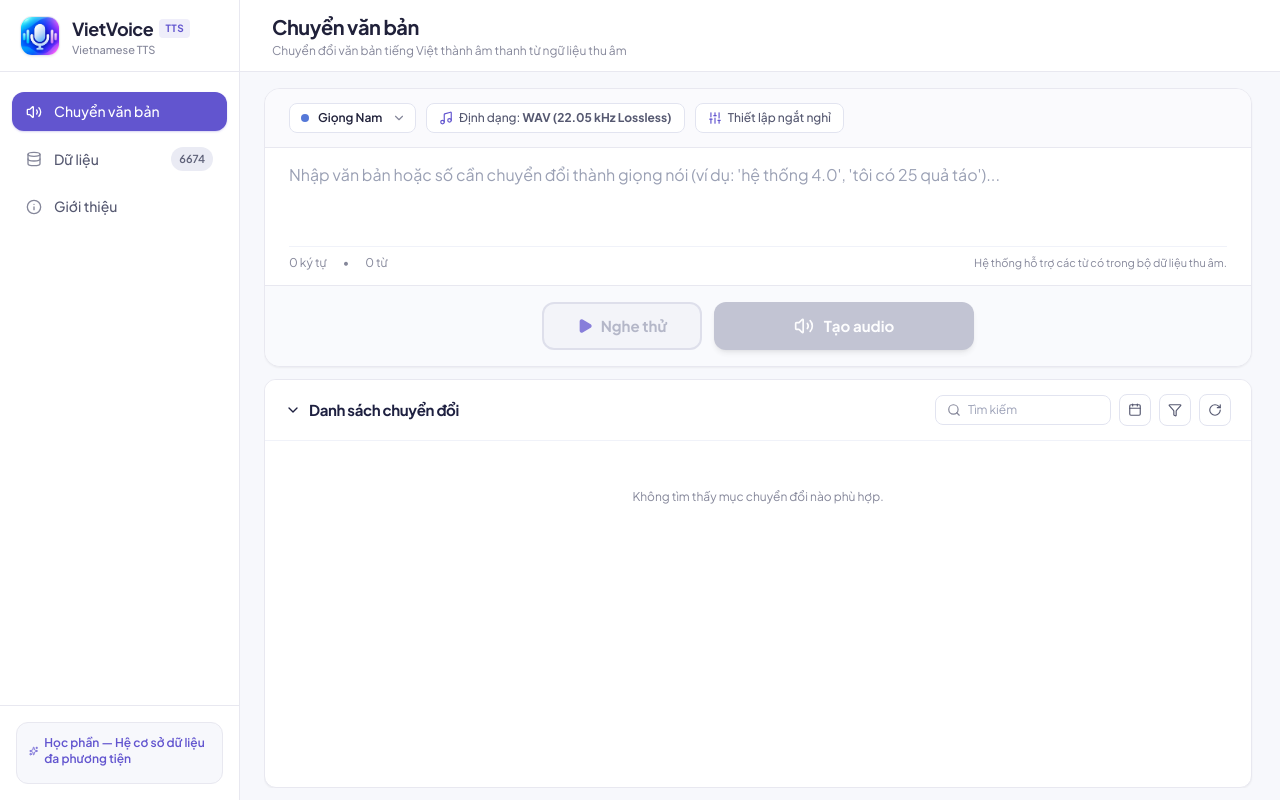
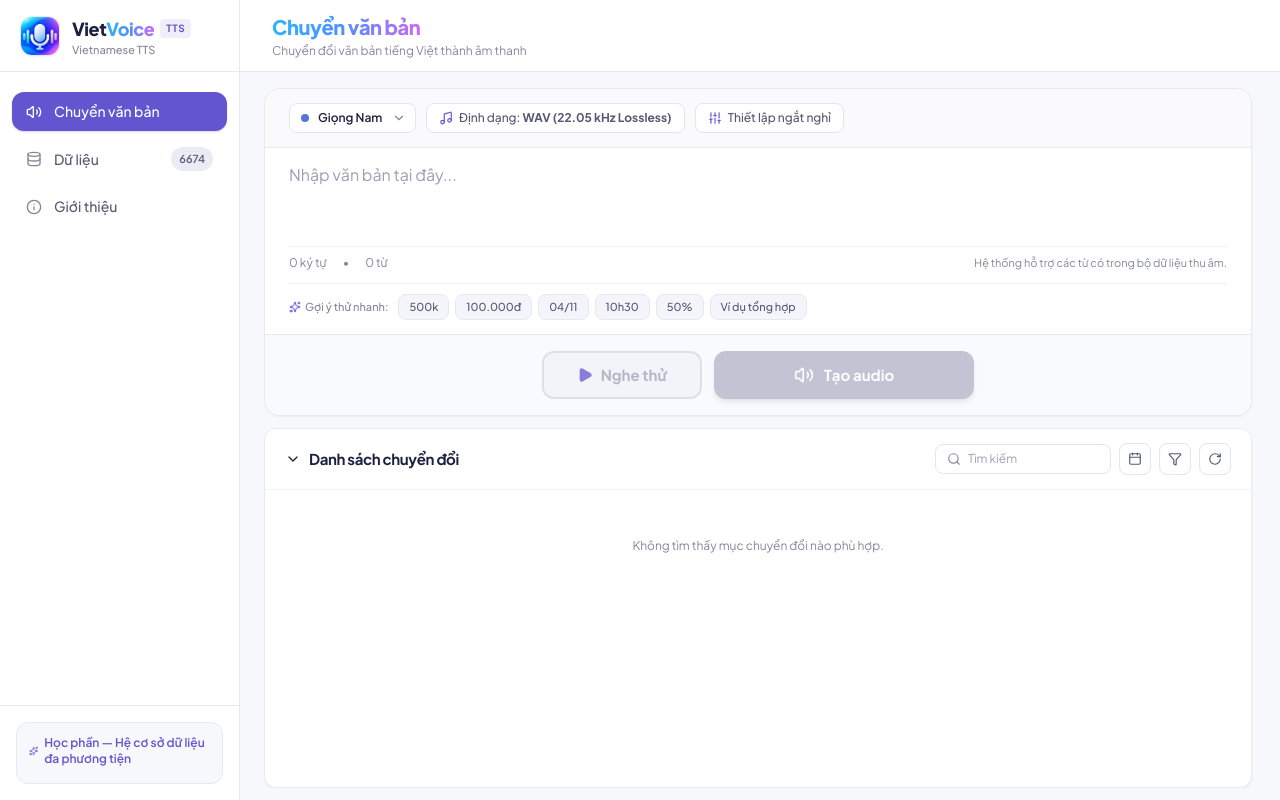
Before and after one commit to NhuYtech/VietVoice, a React (Vite) app: page / in a window 1280 px wide. Built offline with nearby package versions, Linux system fonts and the light colour scheme; a web font is replaced by a local one.

Commit message:
feat: Nang cap mau chu header gradient, rut gon trang thai ket noi va ho tro doc so toan dien

```diff
--- a/src/components/Header.tsx
+++ b/src/components/Header.tsx
@@ -11,12 +11,12 @@ export const Header: React.FC<HeaderProps> = ({ currentTab }) => {
       case 'tts':
         return {
           title: 'Chuyển văn bản',
-          subtitle: 'Chuyển đổi văn bản tiếng Việt thành âm thanh từ ngữ liệu thu âm',
+          subtitle: 'Chuyển đổi văn bản tiếng Việt thành âm thanh',
         };
       case 'corpus':
         return {
           title: 'Quản lý ngữ liệu',
-          subtitle: 'Bộ dữ liệu từ vựng - âm thanh song song mức từ (Word-level Parallel Corpus)',
+          subtitle: 'Bộ dữ liệu từ vựng - âm thanh song song mức từ',
         };
       case 'about':
         return {
@@ -31,7 +31,7 @@ export const Header: React.FC<HeaderProps> = ({ currentTab }) => {
   return (
     <header className="fixed top-0 left-0 md:left-[240px] right-0 z-30 h-[72px] px-8 bg-white/95 backdrop-blur-xs border-b border-[#E8E8F0] flex items-center justify-between select-none shadow-2xs">
       <div>
-        <h1 className="text-xl font-bold text-[#20213A] tracking-tight">{title}</h1>
+        <h1 className="text-xl font-extrabold tracking-tight bg-gradient-to-r from-[#2CB4FE] via-[#528FFC] to-[#CB69F7] bg-clip-text text-transparent inline-block">{title}</h1>
         <p className="text-xs text-[#85879A] mt-0.5">{subtitle}</p>
       </div>
 
--- a/src/components/MainEditor.tsx
+++ b/src/components/MainEditor.tsx
@@ -75,9 +75,8 @@ export const MainEditor: React.FC<MainEditorProps> = ({
           {/* Combobox chọn Giọng Nam / Nữ */}
           <div className="relative inline-flex items-center">
             <span
-              className={`absolute left-3 w-2 h-2 rounded-full pointer-events-none z-10 ${
-                selectedVoice === 'Nam' ? 'bg-[#5578D8]' : 'bg-[#B16BC1]'
-              }`}
+              className={`absolute left-3 w-2 h-2 rounded-full pointer-events-none z-10 ${selectedVoice === 'Nam' ? 'bg-[#5578D8]' : 'bg-[#B16BC1]'
+                }`}
             />
             <select
               value={selectedVoice}
@@ -126,7 +125,7 @@ export const MainEditor: React.FC<MainEditorProps> = ({
         <textarea
           value={text}
           onChange={(e) => onChangeText(e.target.value)}
-          placeholder="Nhập văn bản hoặc số cần chuyển đổi thành giọng nói (ví dụ: 'hệ thống 4.0', 'tôi có 25 quả táo')..."
+          placeholder="Nhập văn bản tại đây..."
           rows={3}
           className="w-full resize-none text-[16px] text-[#20213A] placeholder-[#9AA0B4] focus:outline-none leading-relaxed bg-transparent min-h-[76px]"
         />
@@ -143,6 +142,34 @@ export const MainEditor: React.FC<MainEditorProps> = ({
             Hệ thống hỗ trợ các từ có trong bộ dữ liệu thu âm.
           </div>
         </div>
+
+        {/* Quick Sample Chips: Tiền tệ, Ngày tháng, Giờ giấc, Phần trăm */}
+        {!text.trim() && (
+          <div className="mt-3 pt-2.5 border-t border-[#F0F2F9] flex flex-wrap items-center gap-1.5 text-xs">
+            <span className="text-[#85879A] text-[11px] font-medium flex items-center gap-1 mr-1">
+              <Sparkles className="w-3 h-3 text-[#6255CF]" />
+              Gợi ý thử nhanh:
+            </span>
+            {[
+              { label: '500k', text: 'giá 500k' },
+              { label: '100.000đ', text: '100.000đ' },
+              { label: '04/11', text: 'ngày 04/11' },
+              { label: '10h30', text: 'lúc 10h30' },
+              { label: '50%', text: 'đạt 50%' },
+              { label: 'Ví dụ tổng hợp', text: 'giá 500k hoặc 100.000đ vào ngày 04/11 lúc 10h30 đạt 50%' },
+            ].map((sample) => (
+              <button
+                key={sample.label}
+                type="button"
+                onClick={() => onChangeText(sample.text)}
+                className="px-2.5 py-1 rounded-lg bg-[#F4F5FB] hover:bg-[#6255CF] text-[#555870] hover:text-white border border-[#E8E8F0] hover:border-[#6255CF] font-medium transition cursor-pointer text-[11px] shadow-2xs active:scale-95"
+                title={`Nhấn để điền thử mẫu: "${sample.text}"`}
+              >
+                {sample.label}
+              </button>
+            ))}
+          </div>
+        )}
 
         {/* Vocabulary availability helper tags */}
         {text.trim() && (
@@ -172,11 +199,10 @@ export const MainEditor: React.FC<MainEditorProps> = ({
                         e.stopPropagation();
                         handleCopyNormalized(normText);
                       }}
-                      className={`flex items-center gap-1.5 px-2.5 py-1 rounded-lg text-[11px] font-semibold transition cursor-pointer select-none ${
-                        copiedNormalized
+                      className={`flex items-center gap-1.5 px-2.5 py-1 rounded-lg text-[11px] font-semibold transition cursor-pointer select-none ${copiedNormalized
                           ? 'bg-emerald-600 text-white shadow-xs'
                           : 'bg-white text-[#6255CF] border border-[#DDD7FD] group-hover:border-[#6255CF] group-hover:bg-[#6255CF] group-hover:text-white shadow-2xs'
-                      }`}
+                        }`}
                       title="Sao chép toàn bộ văn bản đọc số"
                     >
                       {copiedNormalized ? (
@@ -296,11 +322,10 @@ export const MainEditor: React.FC<MainEditorProps> = ({
             type="button"
             onClick={onPreview}
             disabled={isConverting || isPreviewing || !text.trim()}
-            className={`min-w-[160px] h-12 px-6 py-3 rounded-xl font-bold text-[15px] flex items-center justify-center gap-2 transition-all border-2 ${
-              isConverting || isPreviewing || !text.trim()
+            className={`min-w-[160px] h-12 px-6 py-3 rounded-xl font-bold text-[15px] flex items-center justify-center gap-2 transition-all border-2 ${isConverting || isPreviewing || !text.trim()
                 ? 'border-[#D5D7E5] text-[#9EA1B7] bg-[#F1F2F8] cursor-not-allowed opacity-75'
                 : 'border-[#6255CF] text-[#6255CF] bg-white hover:bg-[#F2EFFD] active:scale-[0.98] shadow-xs cursor-pointer'
-            }`}
+              }`}
             title="Nghe thử âm thanh đoạn văn trước khi tạo chính thức và lưu vào lịch sử"
           >
             {isPreviewing ? (
@@ -320,11 +345,10 @@ export const MainEditor: React.FC<MainEditorProps> = ({
         <button
           onClick={onConvert}
           disabled={isConverting || !text.trim()}
-          className={`min-w-[260px] h-12 px-10 py-3 rounded-xl font-bold text-[15px] flex items-center justify-center gap-2.5 text-white transition-all shadow-md ${
-            isConverting || !text.trim()
+          className={`min-w-[260px] h-12 px-10 py-3 rounded-xl font-bold text-[15px] flex items-center justify-center gap-2.5 text-white transition-all shadow-md ${isConverting || !text.trim()
               ? 'bg-[#B0B2C5] cursor-not-allowed opacity-75'
               : 'bg-[#6255CF] hover:bg-[#5144BD] shadow-[#6255CF]/25 hover:shadow-lg hover:shadow-[#6255CF]/35 active:scale-[0.98] cursor-pointer'
-          }`}
+            }`}
         >
           {isConverting ? (
             <>
--- a/src/components/Sidebar.tsx
+++ b/src/components/Sidebar.tsx
@@ -44,7 +44,12 @@ export const Sidebar: React.FC<SidebarProps> = ({ currentTab, onSelectTab, corpu
           />
           <div>
             <div className="flex items-center gap-1.5">
-              <span className="font-bold text-lg text-[#20213A] tracking-tight">VietVoice</span>
+              <span className="font-extrabold text-lg tracking-tight flex items-center">
+                <span className="text-[#1E2040]">Viet</span>
+                <span className="bg-gradient-to-r from-[#2CB4FE] via-[#528FFC] to-[#CB69F7] bg-clip-text text-transparent font-black">
+                  Voice
+                </span>
+              </span>
               <span className="text-[10px] uppercase font-bold tracking-wider px-1.5 py-0.5 rounded bg-[#6255CF]/10 text-[#6255CF]">
                 TTS
               </span>
--- a/src/lib/numberNormalizer.ts
+++ b/src/lib/numberNormalizer.ts
@@ -133,8 +133,8 @@ export function normalizeNumbersInText(text: string): string {
     return readDigitsSequence(match);
   });
 
-  // 2. Giờ phút: 10h30, 8h15, 14:30
-  s = s.replace(/\b(\d{1,2})h(\d{1,2})\b/gi, (_, h, m) => {
+  // 2. Giờ phút: 10h30, 8h15, 14:30, 10 giờ 30
+  s = s.replace(/\b(\d{1,2})h(\d{1,2})(?:p|ph|phút)?\b/gi, (_, h, m) => {
     return `${readInteger(h)} giờ ${readInteger(m)} phút`;
   });
   s = s.replace(/\b(\d{1,2})h\b/gi, (_, h) => {
@@ -143,26 +143,33 @@ export function normalizeNumbersInText(text: string): string {
   s = s.replace(/\b([01]?\d|2[0-3]):([0-5]\d)\b/g, (_, h, m) => {
     return `${readInteger(h)} giờ ${readInteger(m)} phút`;
   });
+  s = s.replace(/\b(\d{1,2})\s*giờ\s*(\d{1,2})\b(?!\s*phút)/gi, (_, h, m) => {
+    return `${readInteger(h)} giờ ${readInteger(m)} phút`;
+  });
 
-  // 3. Ngày tháng: "ngày 4/11" hoặc "04/11/2024"
-  s = s.replace(/(?:ngày\s+)?\b(\d{1,2})\/(\d{1,2})(?:\/(\d{4}))?\b/gi, (_, d, m, y) => {
+  // 3. Ngày tháng: "ngày 4/11" hoặc "04/11" hoặc "04/11/2024"
+  s = s.replace(/(?:ngày\s+)?\b(\d{1,2})[/-](\d{1,2})(?:[/-](\d{4}))?\b/gi, (_, d, m, y) => {
     let res = `ngày ${readInteger(d)} tháng ${readInteger(m)}`;
     if (y) res += ` năm ${readInteger(y)}`;
     return res;
   });
 
-  // 4. Tiền tệ viết tắt: 500k, 100.000đ, 50.000 đồng
+  // 4. Tiền tệ viết tắt: 500k, 100.000đ, 2tr, 50.000 đồng
   s = s.replace(/(\d{1,3}(?:\.\d{3})+|\d+)\s*[kK]\b/g, (_, num) => {
     const cleanNum = num.replace(/\./g, '');
     return readInteger(cleanNum) + ' nghìn';
+  });
+  s = s.replace(/(\d{1,3}(?:\.\d{3})+|\d+)\s*(?:tr|trieu|triệu)\b/gi, (_, num) => {
+    const cleanNum = num.replace(/\./g, '');
+    return readInteger(cleanNum) + ' triệu';
   });
   s = s.replace(/(\d{1,3}(?:\.\d{3})+|\d+)\s*(?:đ|vnđ|vnd)(?!\w)/gi, (_, num) => {
     const cleanNum = num.replace(/\./g, '');
     return readInteger(cleanNum) + ' đồng';
   });
 
-  // 5. Tỷ lệ phần trăm: 50%, 12.5%
-  s = s.replace(/(\d+(?:[.,]\d+)?)%/g, (_, num) => {
+  // 5. Tỷ lệ phần trăm: 50%, 50 %, 12.5%
+  s = s.replace(/(\d+(?:[.,]\d+)?)\s*%/g, (_, num) => {
     return normalizeNumbersInText(num) + ' phần trăm';
   });
 
```
Also changed, not shown: src/components/ConcatenationInspector.tsx (+9 -25 lines), src/components/ConversionHistory.tsx (+12 -24 lines), src/components/CorpusView.tsx (+14 -22 lines).
